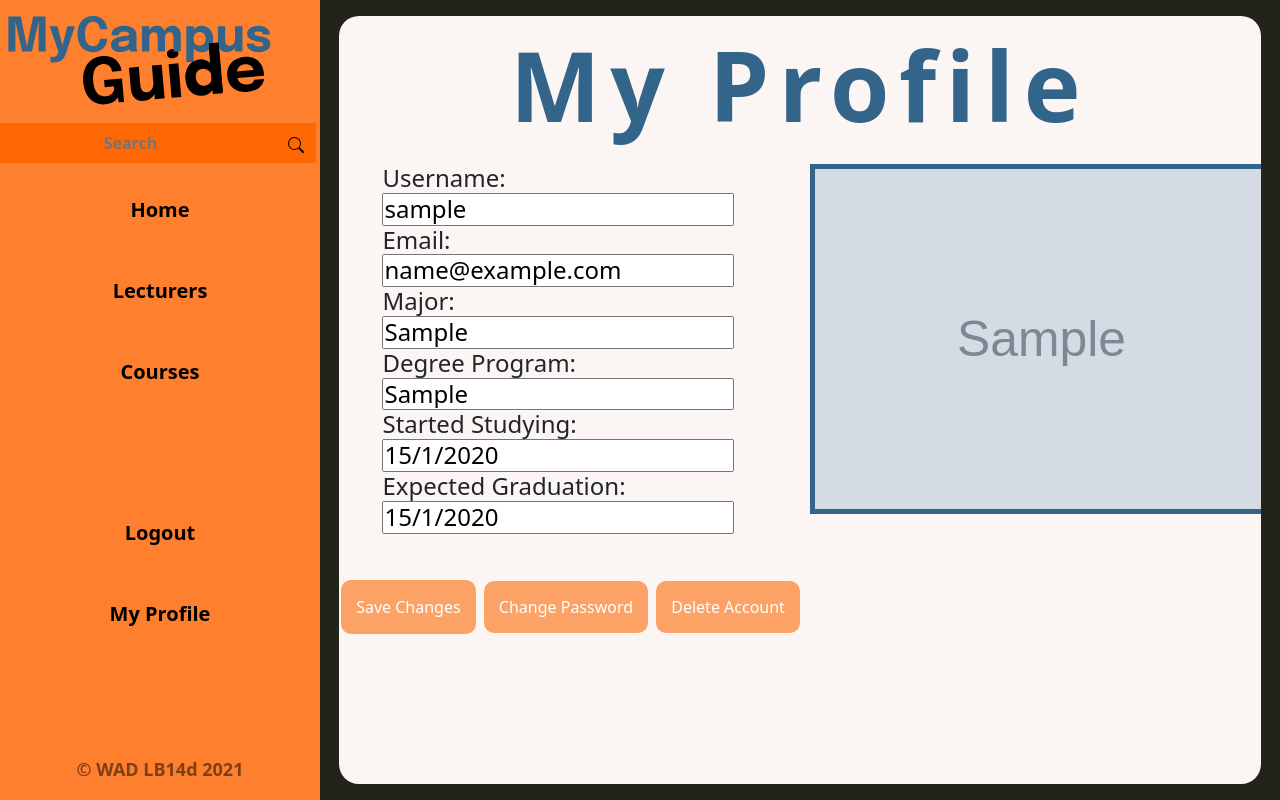
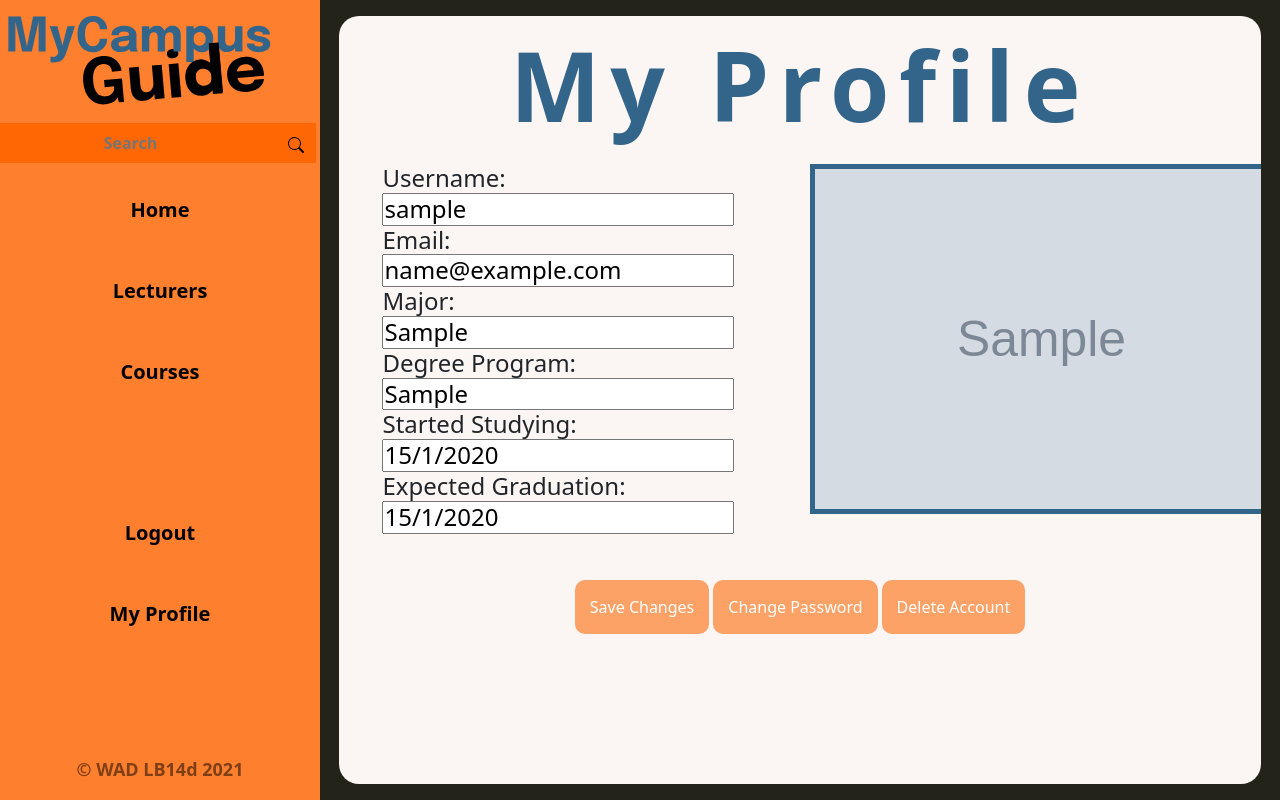
Before and after one commit to WAD2-LB14d/mycampusguide, a Django app: page /guide/myprofile/ in a window 1280 px wide. Run offline with Django 3.2, Linux system fonts and the light colour scheme; a user stored in the database is signed in; tables that the repository leaves empty hold one stand-in row (values such as "Sample post"); grey boxes marked "Sample" are stand-in pictures; some libraries are stand-ins or nearby versions.

Commit message:
myprofile buttons centred

```diff
--- a/my_campus_guide/static/css/style.css
+++ b/my_campus_guide/static/css/style.css
@@ -179,8 +179,10 @@ footer {
 
  .standard_button:hover{
 	background-color: #FF6705 !important;
+	color: white !important;
 
  }
+
 
  .trending {
 	max-height: 420px;
@@ -406,3 +408,12 @@ footer {
 .index_page_div h2:hover{
 	background-color:  rgb(254,127,45,0.9);
 }
+
+
+/*myprofile */
+
+#myprofile_buttons{
+	display: flex;
+	justify-content: center;
+
+}
--- a/my_campus_guide/templates/guide/myprofile.html
+++ b/my_campus_guide/templates/guide/myprofile.html
@@ -61,13 +61,14 @@ h4.pad {
     </div>
   </br >
 
-
+<div id="myprofile_buttons">
 
   <input class="standard_button" type="submit" value="Save Changes"/>
 
   <a class="standard_button" href="{% url 'auth_password_change' %}">Change Password</a></li>
 
   <a class="standard_button" href="{% url 'guide:delete_account' %}">Delete Account</a></li>
+</div>
   </div>
 </form>
 </div>
```
